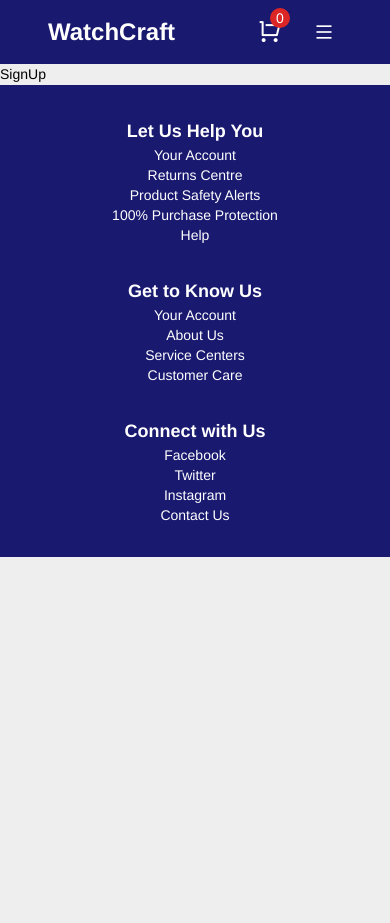
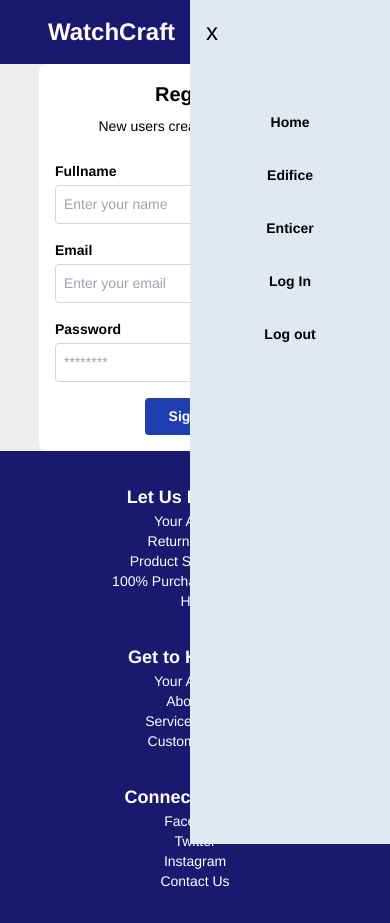
Before and after one commit to shravastee-thakur/WatchCraft, a React (Vite) app: page /signup in a window 390 px wide. Before the commit the page ends 844 px from the top, so only its background shows below. Built offline with nearby package versions, Linux system fonts and the light colour scheme.

Commit message:
Login form added

```diff
--- a/src/Components/Edifice.jsx
+++ b/src/Components/Edifice.jsx
@@ -37,6 +37,7 @@ const Edifice = () => {
           </div>
         </section>
       </div>
+
       <Footer />
     </>
   );
--- a/src/Components/Login.jsx
+++ b/src/Components/Login.jsx
@@ -1,13 +1,70 @@
-import React from "react";
+import React, { useState } from "react";
+import { Link } from "react-router-dom";
 import Navbar from "./Navbar";
 import Footer from "./Footer";
 
 const Login = () => {
+  const [password, setPassword] = useState("password");
   return (
     <>
       <Navbar />
-      <div>Login</div>
-      <h1>LoginForm will come here</h1>
+      <div className="w-full md:h-screen flex justify-center items-center">
+        <div className="w-4/5 p-4 md:w-1/3 bg-white md:p-8 rounded-lg ">
+          <h1 className="text-xl md:text-3xl font-semibold text-center mb-2">
+            Login
+          </h1>
+          <form className="space-y-4">
+            <div className="flex flex-col">
+              <label className="text-sm font-semibold md:text-lg">Email</label>
+              <input
+                required
+                type="email"
+                placeholder="Enter your email"
+                name="email"
+                className="p-2 border border-gray-300 rounded mt-1"
+              />
+            </div>
+
+            <div className="flex flex-col relative">
+              <label className="text-sm font-semibold md:text-lg">
+                Password
+              </label>
+              <input
+                required
+                type={password}
+                placeholder="********"
+                name="password"
+                className="p-2 border border-gray-300 rounded mt-1"
+              />
+              <button
+                onClick={() =>
+                  setPassword(password === "password" ? "text" : "password")
+                }
+                type="button"
+                className="absolute top-9 right-4 w-8 h-8 rounded-full hover:bg-blue-100 hover:text-blue-600"
+              >
+                {password === "password" ? (
+                  <i class="ri-eye-line"></i>
+                ) : (
+                  <i class="ri-eye-off-line"></i>
+                )}
+              </button>
+            </div>
+
+            <div className="flex justify-center">
+              <button className="py-2 px-6 md:py-3 md:px-8 rounded bg-blue-800 text-white font-semibold hover:bg-green-800">
+                Login
+              </button>
+            </div>
+          </form>
+          <div className="text-center mt-2">
+            Don't have an account. Register now.
+            <Link to="/signup">
+              <span className="text-blue-600">Click Here</span>
+            </Link>
+          </div>
+        </div>
+      </div>
       <Footer />
     </>
   );
--- a/src/Components/Navbar.jsx
+++ b/src/Components/Navbar.jsx
@@ -3,7 +3,9 @@ import { Link } from "react-router-dom";
 
 const Navbar = () => {
   const [profile, setProfile] = useState(false);
+  const [visible, setVisible] = useState(200);
   return (
+    <>
       <nav className="w-full bg-[#191970] px-8 flex items-center justify-between">
         <div>
           <h1 className="text-2xl font-bold text-white p-4">WatchCraft</h1>
@@ -41,6 +43,9 @@ const Navbar = () => {
               </button>
             </li>
           </ul>
+
+          {/* shopping cart  */}
+
           <button>
             <div className="flex items-center justify-center relative">
               <i className="ri-shopping-cart-line text-2xl text-white"></i>
@@ -49,9 +54,46 @@ const Navbar = () => {
               </div>
             </div>
           </button>
+
+          {/* menu  */}
+          <button onClick={() => setVisible(visible === 200 ? 0 : 200)}>
             <i className="ri-menu-line text-white text-xl md:hidden"></i>
+          </button>
         </div>
       </nav>
+      <aside>
+        <div
+          className="h-screen bg-slate-200 fixed top-0 right-0 z-30 md:hidden"
+          style={{
+            width: visible,
+            transition: "0.3s",
+          }}
+        >
+          <div className="py-4 px-4">
+            <div className="text-2xl">
+              <button onClick={() => setVisible(0)}>x</button>
+            </div>
+          </div>
+          <ul className="font-semibold flex flex-col gap-8 items-center overflow-hidden md:hidden">
+            <Link to={"/"}>
+              <li className="text-black hover:text-red-400 pt-12">Home</li>
+            </Link>
+            <Link to={"/edifice"}>
+              <li className="text-black hover:text-red-400">Edifice</li>
+            </Link>
+            <Link to={"/enticer"}>
+              <li className="text-black hover:text-red-400">Enticer</li>
+            </Link>
+            <Link to={"/login"}>
+              <li className="text-black hover:text-red-400">Log In</li>
+            </Link>
+            <Link to={"/logout"}>
+              <li className="text-black hover:text-red-400">Log out</li>
+            </Link>
+          </ul>
+        </div>
+      </aside>
+    </>
   );
 };
 
--- a/src/Components/SignUp.jsx
+++ b/src/Components/SignUp.jsx
@@ -1,12 +1,77 @@
-import React from "react";
+import React, { useState } from "react";
 import Navbar from "./Navbar";
 import Footer from "./Footer";
 
 const SignUp = () => {
+  const [password, setPassword] = useState("password");
   return (
     <>
       <Navbar />
-      <div>SignUp</div>
+      <div className="w-full md:h-screen flex justify-center items-center">
+        <div className="w-4/5 p-4 md:w-1/3 bg-white md:p-8 rounded-lg ">
+          <h1 className="text-xl md:text-3xl font-semibold text-center mb-2">
+            Register
+          </h1>
+          <p className="mb-6 text-center">New users create your account</p>
+          <form className="space-y-4">
+            <div className="flex flex-col">
+              <label className="text-sm font-semibold md:text-lg">
+                Fullname
+              </label>
+              <input
+                required
+                type="text"
+                placeholder="Enter your name"
+                name="fullname"
+                className="p-2 border border-gray-300 rounded mt-1"
+              />
+            </div>
+
+            <div className="flex flex-col">
+              <label className="text-sm font-semibold md:text-lg">Email</label>
+              <input
+                required
+                type="email"
+                placeholder="Enter your email"
+                name="email"
+                className="p-2 border border-gray-300 rounded mt-1"
+              />
+            </div>
+
+            <div className="flex flex-col relative">
+              <label className="text-sm font-semibold md:text-lg">
+                Password
+              </label>
+              <input
+                required
+                type={password}
+                placeholder="********"
+                name="password"
+                className="p-2 border border-gray-300 rounded mt-1"
+              />
+              <button
+                onClick={() =>
+                  setPassword(password === "password" ? "text" : "password")
+                }
+                type="button"
+                className="absolute top-9 right-4 w-8 h-8 rounded-full hover:bg-blue-100 hover:text-blue-600"
+              >
+                {password === "password" ? (
+                  <i class="ri-eye-line"></i>
+                ) : (
+                  <i class="ri-eye-off-line"></i>
+                )}
+              </button>
+            </div>
+
+            <div className="flex justify-center">
+              <button className="py-2 px-6 md:py-3 md:px-8 rounded bg-blue-800 text-white font-semibold hover:bg-green-800">
+                Sign Up
+              </button>
+            </div>
+          </form>
+        </div>
+      </div>
       <Footer />
     </>
   );
```
Also changed, not shown: public/images/signup.jpg (added). Lines whose indentation alone changed are shown as unchanged.
